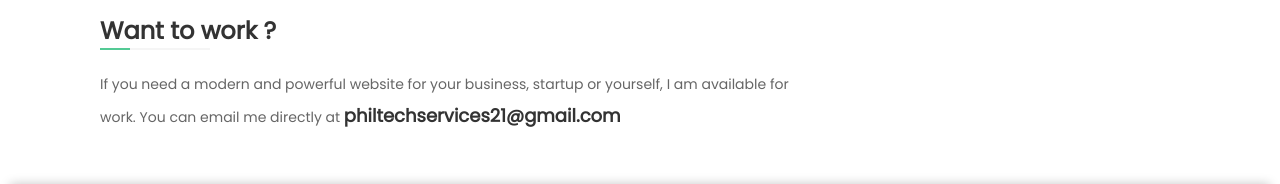
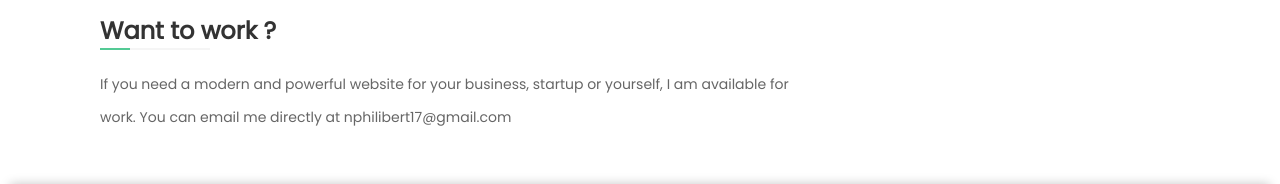
Before and after one commit to Nico2220/Portfolio, a plain HTML site: page index.html in a window 1280 px wide. Shown: the part 1636-1820 px from the top of the page. Drawn offline with Linux system fonts and the light colour scheme.

Commit message:
fix links

```diff
--- a/index.html
+++ b/index.html
@@ -81,9 +81,7 @@
             <a class="cv" href="./document/NicolasPhilibertResume2.pdf"
               >Download Cv</a
             >
-            <a class="contact" href="mailto:philtechservices21@gmail.com"
-              >Contact</a
-            >
+            <a class="contact" href="mailto:nphilibert17@gmail.com">Contact</a>
           </div>
         </div>
       </div>
@@ -205,8 +203,8 @@
         <p>
           If you need a modern and powerful website for your business, startup
           or yourself, I am available for work. You can email me directly at
-          <a href="mailto:philtechservices21@gmail.com" class="question_content"
-            >philtechservices21@gmail.com</a
+          <a href="mailto:nphilibert17@gmail.com" class="question_content"></a>
+            nphilibert17@gmail.com</a
           >
         </p>
       </div>
```
Also changed, not shown: works.html (+0 -1 lines).
